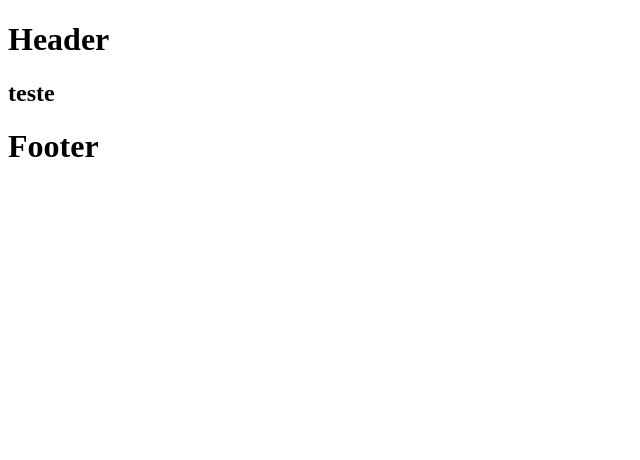
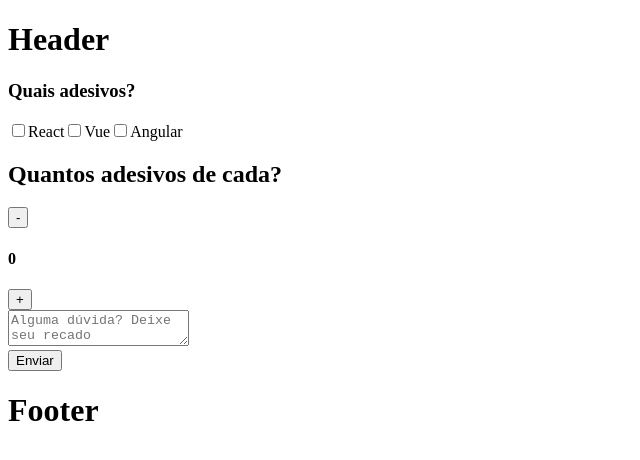
Before and after one commit to thiagoaure/FormularioAdesivos-BemPaggo, a React (Create React App) app: page / in a window 1280 px wide. Shown: the top 460 px of the page, without its empty margins (0-640 px from the left). Built offline with nearby package versions, Linux system fonts and the light colour scheme.

Commit message:
feat: componentização básica do Formulario

```diff
--- a/src/App.js
+++ b/src/App.js
@@ -1,12 +1,11 @@
 import React from 'react';
 import Layout from './components/layout';
+import Form from './components/form';
 
 function App() {
   return (
     <Layout>
-      <div className="App">
-        <h2>teste</h2>
-      </div>
+      <Form/>
     </Layout>
   );
 }
--- /dev/null
+++ b/src/components/checkbox/index.jsx
@@ -0,0 +1,24 @@
+import React from "react";
+
+const Checkbox = () => {
+
+    const adesivos = ['React', 'Vue', 'Angular'];
+
+    return (
+        <>
+            <h3>Quais adesivos?</h3>
+            { adesivos.map((item, key) => (
+                <label>
+                    <input
+                    type="checkbox"
+                    value={item}
+                    />
+                    {item}
+                </label>
+            ))
+            }
+        </>
+    );
+}
+
+export default Checkbox;
--- /dev/null
+++ b/src/components/counter/index.jsx
@@ -0,0 +1,29 @@
+import React, { useState } from "react";
+
+const Counter = () => {
+    const [count, setCount] = useState(0);
+
+    const handleIncrement = (e) => {
+        e.preventDefault();
+        setCount(count + 1);
+    }
+
+    const handleDencrement = (e) => {
+        e.preventDefault();
+        if (count <= 0) {
+            setCount(0);
+        } else {
+            setCount(count - 1);
+        }
+    }
+    return (
+        <div>
+            <h2>Quantos adesivos de cada?</h2>
+            <button onClick={handleDencrement}>-</button>
+            <h4>{count}</h4>
+            <button onClick={handleIncrement}>+</button>
+        </div>
+    );
+}
+
+export default Counter;
--- /dev/null
+++ b/src/components/form/index.jsx
@@ -0,0 +1,17 @@
+import React from 'react';
+import Checkbox from '../checkbox';
+import Counter from '../counter';
+import Observations from '../observations';
+
+const Form = () => {
+    return (
+        <form>
+            <Checkbox/>
+            <Counter/>
+            <Observations/>
+            <input type="submit" value="Enviar" />
+        </form>
+    );
+}
+
+export default Form;
--- /dev/null
+++ b/src/components/observations/index.jsx
@@ -0,0 +1,11 @@
+import React from "react";
+
+const Observations = () => {
+    return (
+        <div>
+            <textarea placeholder="Alguma dúvida? Deixe seu recado"/>
+        </div>
+    );
+}
+
+export default Observations;
```
Also changed, not shown: src/components/footer/index.jsx (renamed from src/components/footer/index.js), src/components/header/index.jsx (renamed from src/components/header/index.js), src/components/layout/index.jsx (renamed from src/components/layout/index.js).
